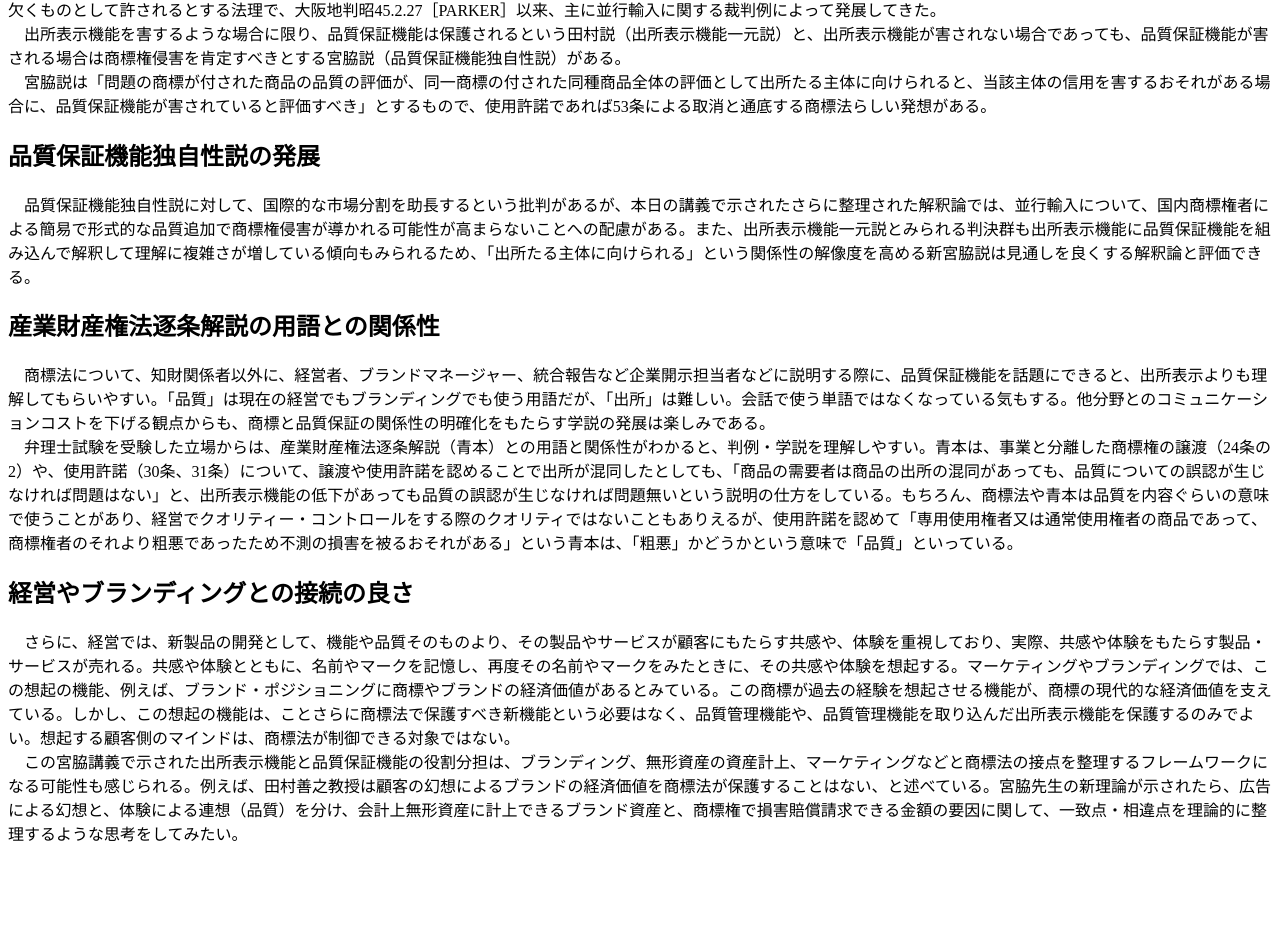
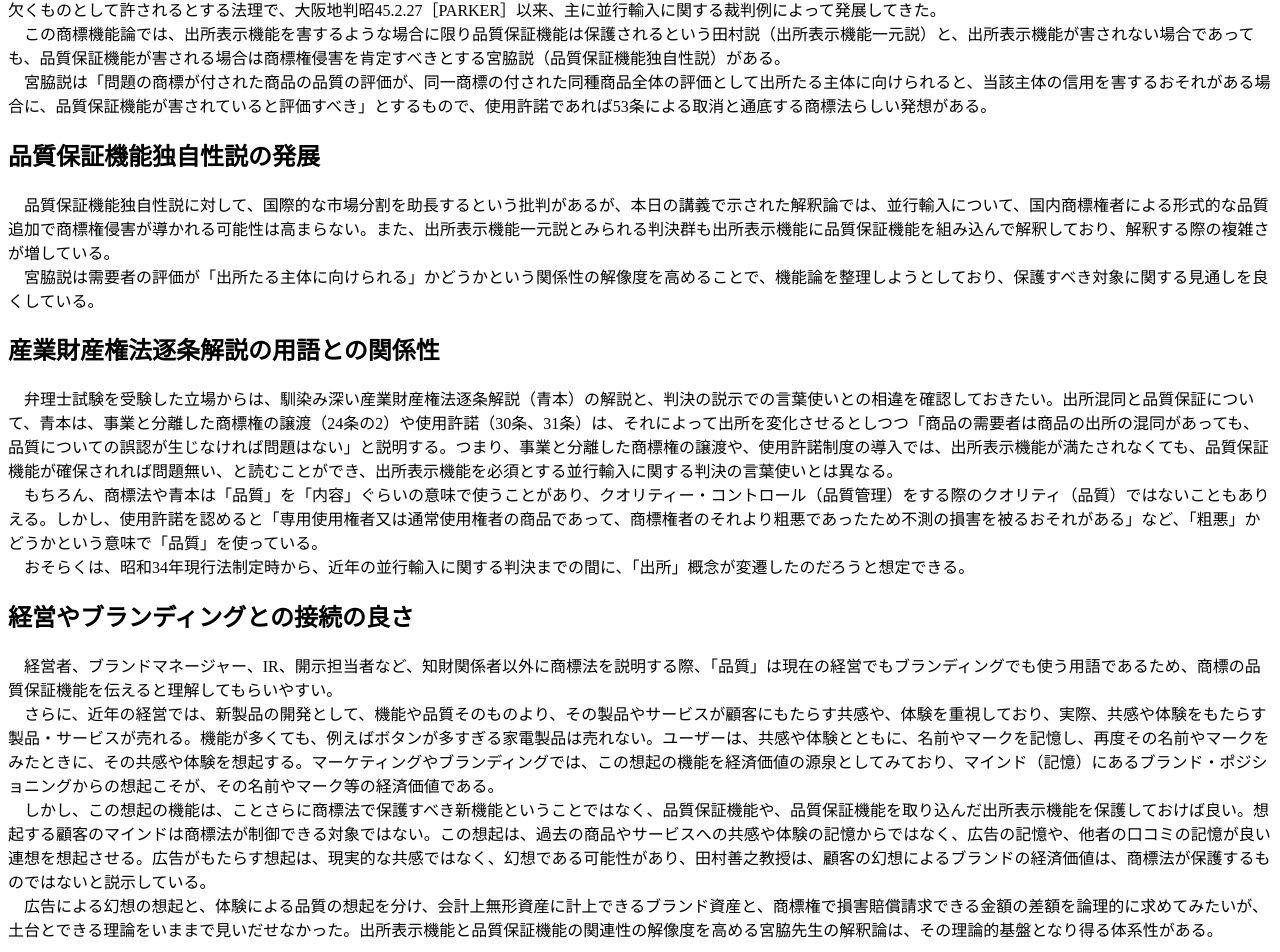
Before and after one commit to kvaluation/intprofy-website, a Next.js app: page /blogs/blog20260825 in a window 1280 px wide. Shown: the part 341-1293 px from the top of the page. Before the commit the page ends 1202 px from the top, so only its background shows below. Built offline with nearby package versions, Linux system fonts and the light colour scheme.

Commit message:
品質保証アップ

```diff
--- a/pages/blogs/blog20260825.mdx
+++ b/pages/blogs/blog20260825.mdx
@@ -1,6 +1,6 @@
 ---
-title: "宮脇正晴先生の品質保証機能独自性説の発展に刺激されて考えたこと-北大サマーセミナー2026-"
-description: "北大サマーセミナー2026での宮脇正晴先生による商標機能論の講義から考えたこと。出所表示機能一元説と品質保証機能独自性説、並行輸入、青本の記述、ブランディングや無形資産の資産計上と商標法の接点を整理する。"
+title: "宮脇正晴先生の品質保証機能独自性説の発展に刺激されて考えたこと（北大サマーセミナー2026）"
+description: "北大サマーセミナー2026での宮脇正晴先生による商標機能論の講義を受けて、考えたこと。出所表示機能と品質保証機能について、産業財産権法逐条解説の記述との関係性を確認し、連想に着目するブランド・ポジショニング等との接点を模索する。"
 shortTitle: "品質保証機能"
 date: "2026-08-25"
 tags: ["商標権", "ブランド", "無形資産", "品質管理"]
@@ -11,20 +11,25 @@ tags: ["商標権", "ブランド", "無形資産", "品質管理"]
 
 鈴木健治
 
-> 本稿は、北大セミナー帰りの空港のラウンジで記載したもので、文献の引用ができていないです。後日、書籍等の出典を明記し、記憶違いがあれば修正します。
+> 本稿は、北大セミナー帰りの空港で記載したもので、文献の引用ができていないです。後日、書籍等の出典を明記し、記憶違いがあれば修正します。
 
 ## 北大サマーセミナー2026 宮脇正晴「商標機能論」
 　[北大サマーセミナー2026](https://www.juris.hokudai.ac.jp/riilp/news/seminar2026.html)、宮脇正晴先生から商標機能論の講義があった。商標機能論は、登録商標の出所表示機能、品質保証機能を害さない商標の使用は、実質的違法性を欠くものとして許されるとする法理で、大阪地判昭45.2.27［PARKER］以来、主に並行輸入に関する裁判例によって発展してきた。
-　出所表示機能を害するような場合に限り、品質保証機能は保護されるという田村説（出所表示機能一元説）と、出所表示機能が害されない場合であっても、品質保証機能が害される場合は商標権侵害を肯定すべきとする宮脇説（品質保証機能独自性説）がある。
+　この商標機能論では、出所表示機能を害するような場合に限り品質保証機能は保護されるという田村説（出所表示機能一元説）と、出所表示機能が害されない場合であっても、品質保証機能が害される場合は商標権侵害を肯定すべきとする宮脇説（品質保証機能独自性説）がある。
 　宮脇説は「問題の商標が付された商品の品質の評価が、同一商標の付された同種商品全体の評価として出所たる主体に向けられると、当該主体の信用を害するおそれがある場合に、品質保証機能が害されていると評価すべき」とするもので、使用許諾であれば53条による取消と通底する商標法らしい発想がある。
 
 ## 品質保証機能独自性説の発展
-　品質保証機能独自性説に対して、国際的な市場分割を助長するという批判があるが、本日の講義で示されたさらに整理された解釈論では、並行輸入について、国内商標権者による簡易で形式的な品質追加で商標権侵害が導かれる可能性が高まらないことへの配慮がある。また、出所表示機能一元説とみられる判決群も出所表示機能に品質保証機能を組み込んで解釈して理解に複雑さが増している傾向もみられるため、「出所たる主体に向けられる」という関係性の解像度を高める新宮脇説は見通しを良くする解釈論と評価できる。
+　品質保証機能独自性説に対して、国際的な市場分割を助長するという批判があるが、本日の講義で示された解釈論では、並行輸入について、国内商標権者による形式的な品質追加で商標権侵害が導かれる可能性は高まらない。また、出所表示機能一元説とみられる判決群も出所表示機能に品質保証機能を組み込んで解釈しており、解釈する際の複雑さが増している。
+　宮脇説は需要者の評価が「出所たる主体に向けられる」かどうかという関係性の解像度を高めることで、機能論を整理しようとしており、保護すべき対象に関する見通しを良くしている。
 
 ## 産業財産権法逐条解説の用語との関係性
-　商標法について、知財関係者以外に、経営者、ブランドマネージャー、統合報告など企業開示担当者などに説明する際に、品質保証機能を話題にできると、出所表示よりも理解してもらいやすい。「品質」は現在の経営でもブランディングでも使う用語だが、「出所」は難しい。会話で使う単語ではなくなっている気もする。他分野とのコミュニケーションコストを下げる観点からも、商標と品質保証の関係性の明確化をもたらす学説の発展は楽しみである。
-　弁理士試験を受験した立場からは、産業財産権法逐条解説（青本）との用語と関係性がわかると、判例・学説を理解しやすい。青本は、事業と分離した商標権の譲渡（24条の2）や、使用許諾（30条、31条）について、譲渡や使用許諾を認めることで出所が混同したとしても、「商品の需要者は商品の出所の混同があっても、品質についての誤認が生じなければ問題はない」と、出所表示機能の低下があっても品質の誤認が生じなければ問題無いという説明の仕方をしている。もちろん、商標法や青本は品質を内容ぐらいの意味で使うことがあり、経営でクオリティー・コントロールをする際のクオリティではないこともありえるが、使用許諾を認めて「専用使用権者又は通常使用権者の商品であって、商標権者のそれより粗悪であったため不測の損害を被るおそれがある」という青本は、「粗悪」かどうかという意味で「品質」といっている。
+　弁理士試験を受験した立場からは、馴染み深い産業財産権法逐条解説（青本）の解説と、判決の説示での言葉使いとの相違を確認しておきたい。出所混同と品質保証について、青本は、事業と分離した商標権の譲渡（24条の2）や使用許諾（30条、31条）は、それによって出所を変化させるとしつつ「商品の需要者は商品の出所の混同があっても、品質についての誤認が生じなければ問題はない」と説明する。つまり、事業と分離した商標権の譲渡や、使用許諾制度の導入では、出所表示機能が満たされなくても、品質保証機能が確保されれば問題無い、と読むことができ、出所表示機能を必須とする並行輸入に関する判決の言葉使いとは異なる。
+　もちろん、商標法や青本は「品質」を「内容」ぐらいの意味で使うことがあり、クオリティー・コントロール（品質管理）をする際のクオリティ（品質）ではないこともありえる。しかし、使用許諾を認めると「専用使用権者又は通常使用権者の商品であって、商標権者のそれより粗悪であったため不測の損害を被るおそれがある」など、「粗悪」かどうかという意味で「品質」を使っている。
+　おそらくは、昭和34年現行法制定時から、近年の並行輸入に関する判決までの間に、「出所」概念が変遷したのだろうと想定できる。
+
 
 ## 経営やブランディングとの接続の良さ
-　さらに、経営では、新製品の開発として、機能や品質そのものより、その製品やサービスが顧客にもたらす共感や、体験を重視しており、実際、共感や体験をもたらす製品・サービスが売れる。共感や体験とともに、名前やマークを記憶し、再度その名前やマークをみたときに、その共感や体験を想起する。マーケティングやブランディングでは、この想起の機能、例えば、ブランド・ポジショニングに商標やブランドの経済価値があるとみている。この商標が過去の経験を想起させる機能が、商標の現代的な経済価値を支えている。しかし、この想起の機能は、ことさらに商標法で保護すべき新機能という必要はなく、品質管理機能や、品質管理機能を取り込んだ出所表示機能を保護するのみでよい。想起する顧客側のマインドは、商標法が制御できる対象ではない。
-　この宮脇講義で示された出所表示機能と品質保証機能の役割分担は、ブランディング、無形資産の資産計上、マーケティングなどと商標法の接点を整理するフレームワークになる可能性も感じられる。例えば、田村善之教授は顧客の幻想によるブランドの経済価値を商標法が保護することはない、と述べている。宮脇先生の新理論が示されたら、広告による幻想と、体験による連想（品質）を分け、会計上無形資産に計上できるブランド資産と、商標権で損害賠償請求できる金額の要因に関して、一致点・相違点を理論的に整理するような思考をしてみたい。
+　経営者、ブランドマネージャー、IR、開示担当者など、知財関係者以外に商標法を説明する際、「品質」は現在の経営でもブランディングでも使う用語であるため、商標の品質保証機能を伝えると理解してもらいやすい。
+　さらに、近年の経営では、新製品の開発として、機能や品質そのものより、その製品やサービスが顧客にもたらす共感や、体験を重視しており、実際、共感や体験をもたらす製品・サービスが売れる。機能が多くても、例えばボタンが多すぎる家電製品は売れない。ユーザーは、共感や体験とともに、名前やマークを記憶し、再度その名前やマークをみたときに、その共感や体験を想起する。マーケティングやブランディングでは、この想起の機能を経済価値の源泉としてみており、マインド（記憶）にあるブランド・ポジショニングからの想起こそが、その名前やマーク等の経済価値である。
+　しかし、この想起の機能は、ことさらに商標法で保護すべき新機能ということではなく、品質保証機能や、品質保証機能を取り込んだ出所表示機能を保護しておけば良い。想起する顧客のマインドは商標法が制御できる対象ではない。この想起は、過去の商品やサービスへの共感や体験の記憶からではなく、広告の記憶や、他者の口コミの記憶が良い連想を想起させる。広告がもたらす想起は、現実的な共感ではなく、幻想である可能性があり、田村善之教授は、顧客の幻想によるブランドの経済価値は、商標法が保護するものではないと説示している。
+　広告による幻想の想起と、体験による品質の想起を分け、会計上無形資産に計上できるブランド資産と、商標権で損害賠償請求できる金額の差額を論理的に求めてみたいが、土台とできる理論をいままで見いだせなかった。出所表示機能と品質保証機能の関連性の解像度を高める宮脇先生の解釈論は、その理論的基盤となり得る体系性がある。
```
